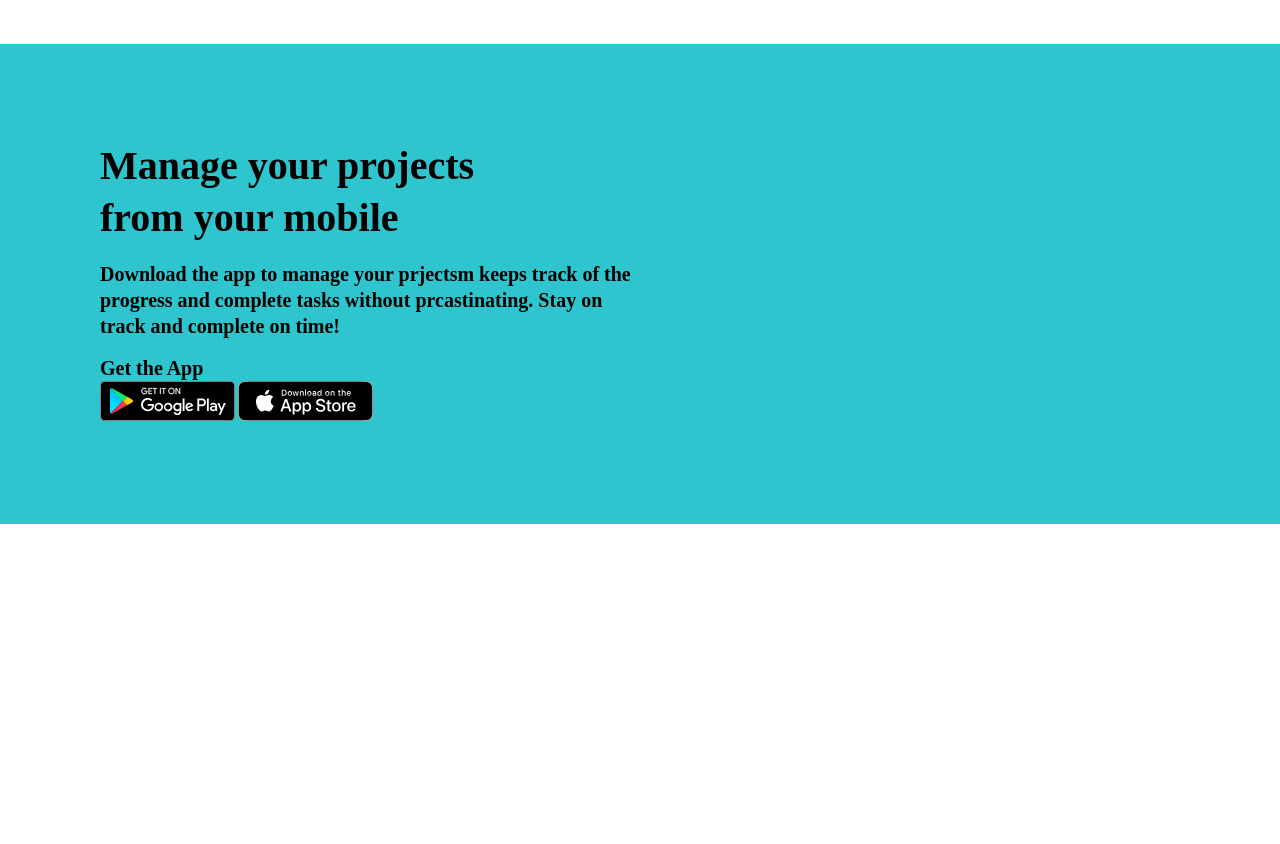
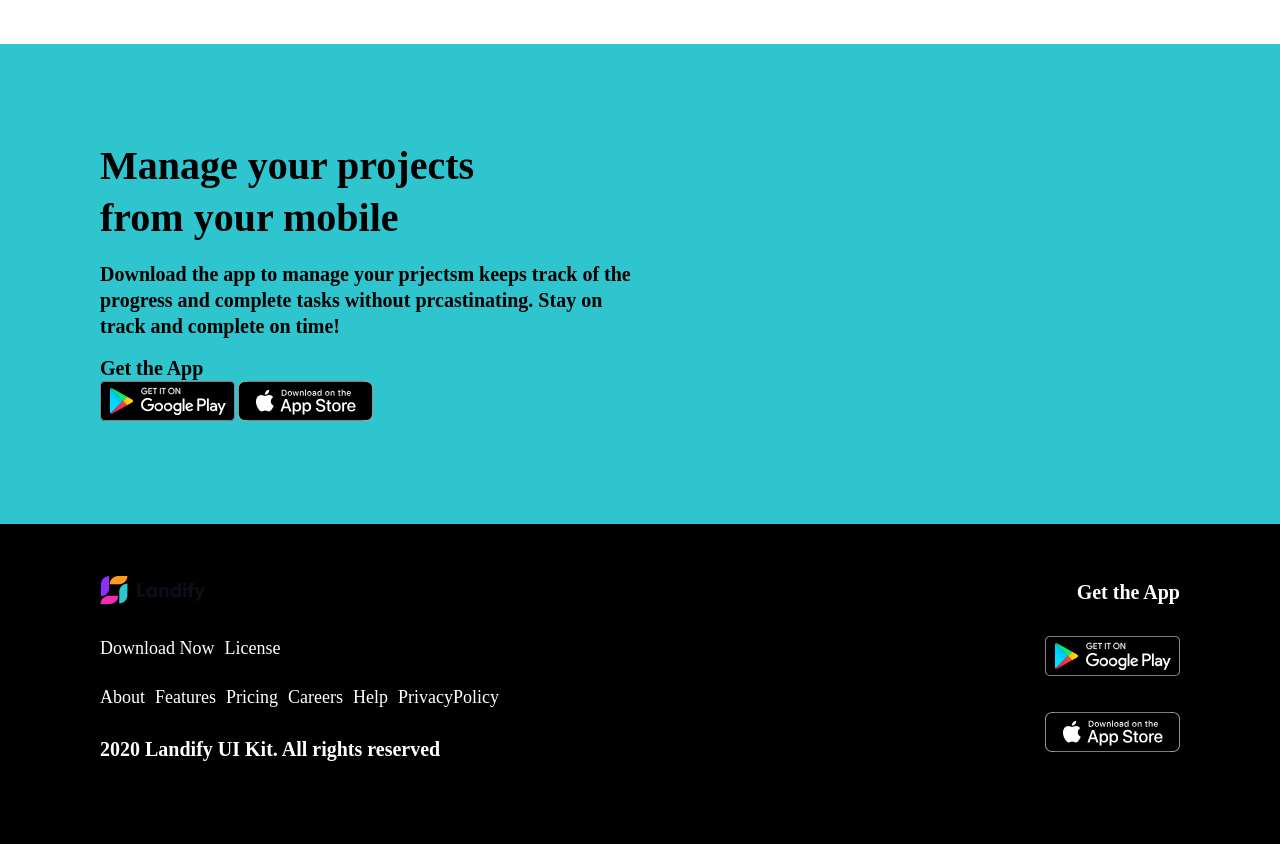
Before and after one commit to pmita/landify-webdesign-project, a plain HTML site: page index.html in a window 1280 px wide. Shown: the part 3875-4719 px from the top of the page. Before the commit the page ends 4399 px from the top, so only its background shows below. Drawn offline with Linux system fonts and the light colour scheme.

Commit message:
footer section added

```diff
--- a/index.html
+++ b/index.html
@@ -212,6 +212,30 @@
                 <img src="img/iphone-mockup-2.svg" alt="" />
             </div>
         </section>
+
+        <footer>
+            <div class="footer-left">
+                <a href="" ><img src="icons/Landify.svg" alt="logo image" id="logo"/></a>
+                <ul>
+                    <li><a href="">Download Now</a></li>
+                    <li><a href="">License</a></li>
+                </ul>
+                <ul>
+                    <li><a href="">About</a></li>
+                    <li><a href="">Features</a></li>
+                    <li><a href="">Pricing</a></li>
+                    <li><a href="">Careers</a></li>
+                    <li><a href="">Help</a></li>
+                    <li><a href="">PrivacyPolicy</a></li>
+                </ul>
+                <h4>2020 Landify UI Kit. All rights reserved</h4>
+            </div>
+            <div class="footer-right">
+                <h4>Get the App</h4>
+                <a href=""><img src="./img/google-play.svg" alt="" /></a>
+                <a href=""><img src="./img/app-store.svg" alt="" /></a>
+            </div>
+        </footer>
     </main>
 
 </body>
--- /dev/null
+++ b/styles/_footer.scss
@@ -0,0 +1,34 @@
+footer{
+    min-height: 40vh;
+    width: 100%;
+    padding: 25px 100px;
+    background: black;
+    color: white;
+    @include flex(row, space-evenly, flex-start);
+    flex-wrap: wrap;
+}
+
+.footer-left{
+    flex: 1 1 40rem;
+    @include flex(column, space-evenly, flex-start);
+    height: 30vh;
+    ul{
+        @include flex(row, space-evenly, center);
+        li{
+            padding: 0 0 0 10px;
+            a{
+                color: white;
+            }
+            &:nth-child(1){
+                padding: 0 0 0 0;
+            }
+        }
+
+    }
+}
+
+.footer-right{
+    flex: 1 1 40rem;
+    height: 30vh;
+    @include flex(column, space-evenly, flex-end);
+}
--- a/styles/style.scss
+++ b/styles/style.scss
@@ -52,3 +52,4 @@ $text: 1.8rem;
 @import "headline";
 @import "ideas";
 @import "app-store";
+@import "footer";
```
Also changed, not shown: styles/style.css, 1 other file.
